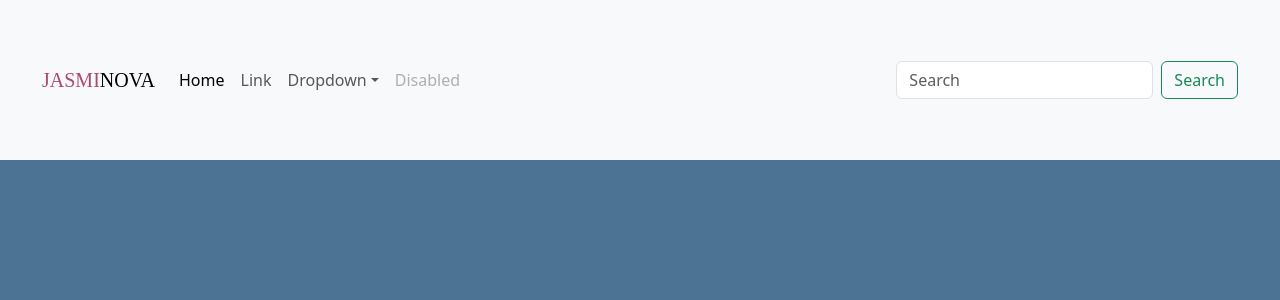
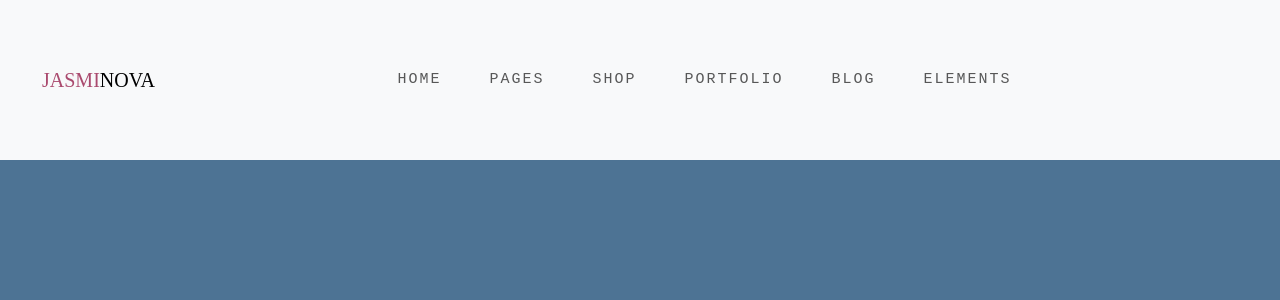
Before and after one commit to JasmineJoye-Dev/Jasminova, a React (Vite) app: page / in a window 1280 px wide. Shown: the top 300 px of the page. Built offline with nearby package versions, Linux system fonts and the light colour scheme; a web font is replaced by a local one.

Commit message:
add animated underline using css style in navbar items

```diff
--- a/src/App.css
+++ b/src/App.css
@@ -1,23 +1,56 @@
 @import url('https://fonts.googleapis.com/css2?family=Boldonse&family=Bowlby+One&family=Google+Sans+Flex&family=Inter:ital,opsz,wght@0,14..32,100..900;1,14..32,100..900&family=Oswald:wght@200..700&family=Playwrite+CU+Guides&family=Playwrite+FR+Trad:wght@100..400&family=Playwrite+IN+Guides&family=Roboto:ital,wght@0,100..900;1,100..900&family=Rubik:ital,wght@0,300..900;1,300..900&family=Special+Gothic+Condensed+One&family=Staatliches&display=swap');
- .navbar {
+
+.navbar {
   height: 20vh;
   display: flex;
   align-items: center;
   justify-content: space-between;
-  padding: 0 30px;
+  padding: 0 30px
 }
+
 .navbar-brand {
   font-family: "Playwrite FR Trad", cursive;
-  font-weight:500;
-  font-size:20px;
+  font-weight: 500;
+  font-size: 20px;
+}
 
-}
-.jasmi{
+.jasmi {
   color: rgb(170, 74, 110);
 }
 
+.navbar-toggler {
+  border: none !important;
+  box-shadow: none !important
+}
+.nav-item {
+  font-family: "IBM Plex Mono", monospace;
+  font-size: 15px;
+  font-weight: lighter;
+  letter-spacing: 2px;
+}
 
+.nav-link {
+  position: relative;
+  display: inline-block;
+}
 
+.nav-link::after {
+  content: "";
+  position: absolute;
+  left: 0;
+  bottom: 0;
+  width: 100%;
+  height: 2px;
+  background: rgb(48, 47, 47);
+  transform: scaleX(0);
+  transform-origin: left;
+  transition: transform 0.4s ease;
+}
+
+.nav-link:hover::after,
+.nav-link.active::after {
+  transform: scaleX(1);
+}
 
 
 
--- a/src/App.jsx
+++ b/src/App.jsx
@@ -6,8 +6,8 @@ function App() {
   return (
 <Navbar title={
   <>
-  <span class="jasmi">JASMI</span>
-    <span class="nova">NOVA</span>
+  <span className="jasmi">JASMI</span>
+    <span className="nova">NOVA</span>
     </>
 }/>
   )
--- a/src/components/Navbar.jsx
+++ b/src/components/Navbar.jsx
@@ -1,5 +1,4 @@
 import React from 'react'
-
 export default function Navbar(props) {
   return (
    <nav className="navbar navbar-expand-lg bg-body-tertiary">
@@ -9,32 +8,31 @@ export default function Navbar(props) {
       <span className="navbar-toggler-icon"></span>
     </button>
     <div className="collapse navbar-collapse" id="navbarSupportedContent">
-      <ul className="navbar-nav me-auto mb-2 mb-lg-0">
-        <li className="nav-item">
-        <a className="nav-link active" aria-current="page" href="#">Home</a>
+      <ul className="navbar-nav mx-auto mb-2 mb-lg-0">
+        <li className="nav-item px-3">
+        <a className="nav-link "  href="#">HOME</a>
         </li>
-        <li className="nav-item">
-          <a className="nav-link" href="#">Link</a>
+        <li className="nav-item px-3">
+          <a className="nav-link " href="#">PAGES</a>
         </li>
-        <li className="nav-item dropdown">
-          <a className="nav-link dropdown-toggle" href="#" role="button" data-bs-toggle="dropdown" aria-expanded="false">
-            Dropdown
-          </a>
-          <ul className="dropdown-menu">
-            <li><a className="dropdown-item" href="#">Action</a></li>
-            <li><a className="dropdown-item" href="#">Another action</a></li>
-            <li><hr className="dropdown-divider"/></li>
-            <li><a className="dropdown-item" href="#">Something else here</a></li>
-          </ul>
+         <li className="nav-item px-3">
+          <a className="nav-link " href="#">SHOP</a>
         </li>
-        <li className="nav-item">
-          <a className="nav-link disabled" aria-disabled="true">Disabled</a>
+
+          <li className="nav-item px-3">
+          <a className="nav-link " href="#">PORTFOLIO</a>
+        </li>
+       <li className="nav-item px-3">
+          <a className="nav-link " href="#">BLOG</a>
+        </li>
+         <li className="nav-item px-3">
+          <a className="nav-link " href="#">ELEMENTS</a>
         </li>
       </ul>
-      <form className="d-flex" role="search">
+      {/* <form className="d-flex" role="search">
         <input className="form-control me-2" type="search" placeholder="Search" aria-label="Search"/>
         <button className="btn btn-outline-success" type="submit">Search</button>
-      </form>
+      </form> */}
     </div>
   </div>
 </nav>
```
